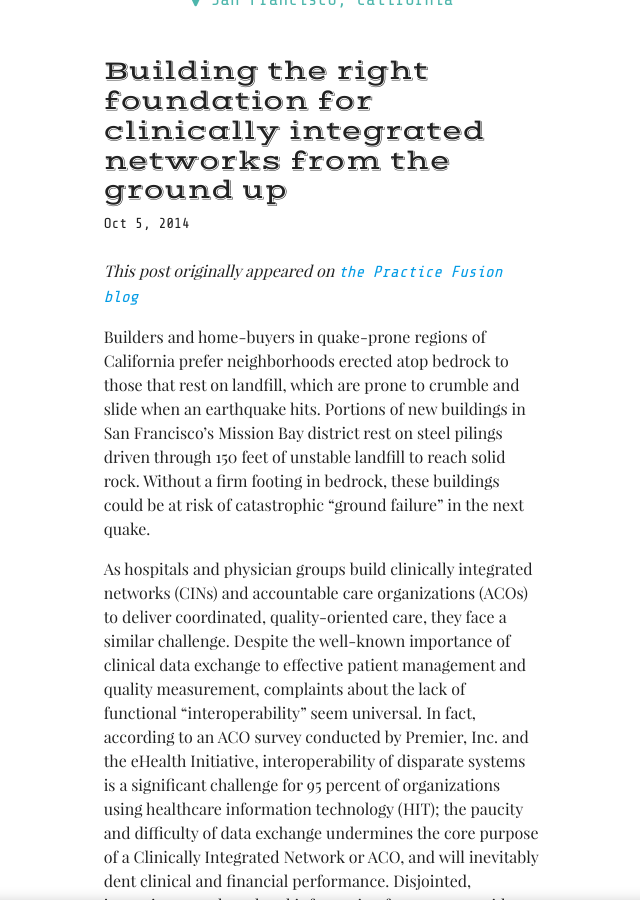
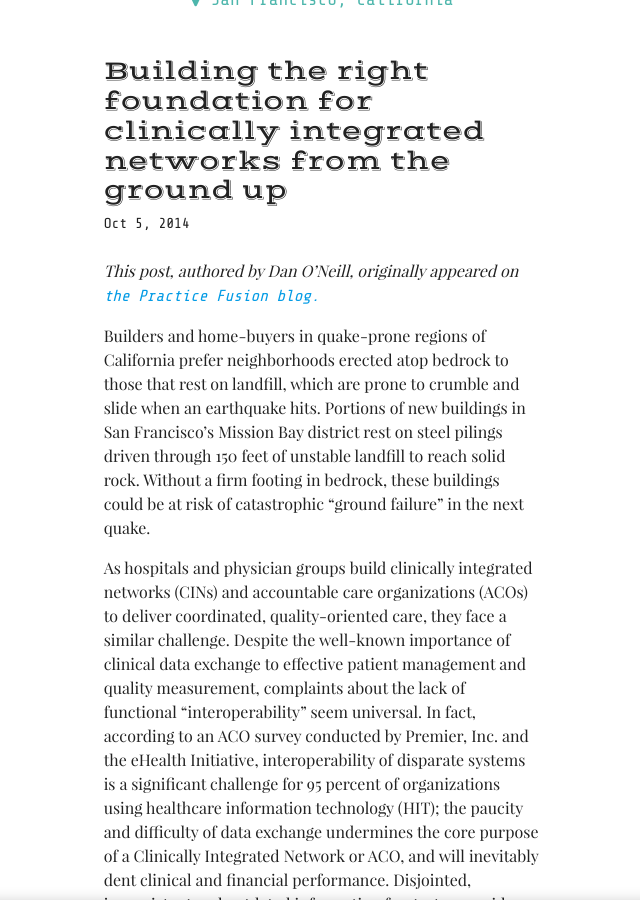
Before and after one commit to danielponeill/danielponeill.github.io, a Jekyll site: the page built from _posts/2016-11-06-welcome.md, in a window 1280 px wide and 900 px high, scrolled down 315 px. Shown: the whole window, without its empty margins (318-958 px from the left). Built offline with Jekyll 4.4.1, drawn with Linux system fonts in a browser that asks for light colours; some web fonts are replaced.

Commit message:
Update 2016-11-06-welcome.md

```diff
--- a/_posts/2016-11-06-welcome.md
+++ b/_posts/2016-11-06-welcome.md
@@ -6,7 +6,7 @@ tags: ['EHR', 'clinically-integrated networks', 'ACO', 'cloud-based', 'digital h
 author: "Daniel P. O'Neill"
 ---
 
-_This post originally appeared on [the Practice Fusion blog](https://www.practicefusion.com/blog/building-right-foundation-cins-acos-ground/)_
+_This post, authored by Dan O'Neill, originally appeared on [the Practice Fusion blog.](https://www.practicefusion.com/blog/building-right-foundation-cins-acos-ground/)_
 
 Builders and home-buyers in quake-prone regions of California prefer neighborhoods erected atop bedrock to those that rest on landfill, which are prone to crumble and slide when an earthquake hits. Portions of new buildings in San Francisco’s Mission Bay district rest on steel pilings driven through 150 feet of unstable landfill to reach solid rock. Without a firm footing in bedrock, these buildings could be at risk of catastrophic “ground failure” in the next quake.
 
```
